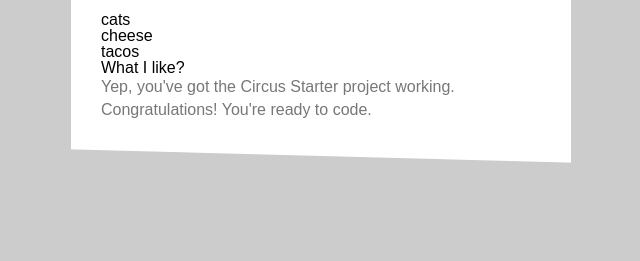
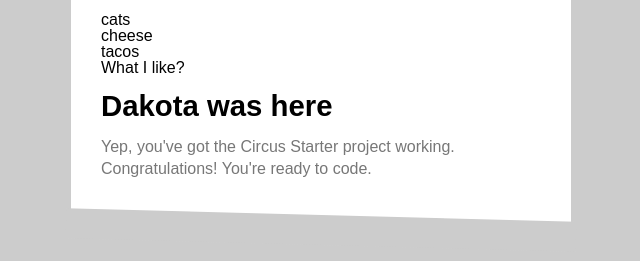
Before and after one commit to patriciamclaurin/wd3-week1-demo, a website: page index.html in a window 1280 px wide. Shown: the part 237-498 px from the top of the page, without its empty margins (319-959 px from the left). Drawn offline with Linux system fonts and the light colour scheme.

Commit message:
Added my name

```diff
--- a/index.html
+++ b/index.html
@@ -22,6 +22,10 @@
 				<li>tacos</li>
 			</ul>
 			<h3>What I like?</h3>
+
+			<h1>Dakota was here</h1>
+
+
 			<p>Yep, you've got the Circus Starter project working.</p>
 			<p>Congratulations! You're ready to code.</p>
 			<code>1.1.0</code>
```
